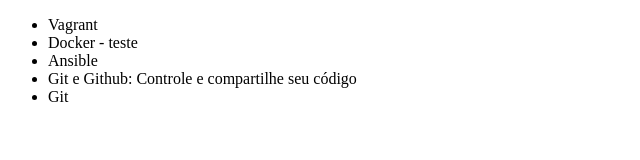
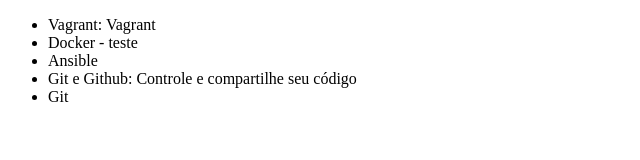
Before and after one commit to bastosdavi/alura-git, a plain HTML site: page index.html in a window 1280 px wide. Shown: the full height of the page, 0-640 px from the left. Drawn offline with Linux system fonts and the light colour scheme.

Commit message:
Alteracao vagrant 2

```diff
--- a/index.html
+++ b/index.html
@@ -6,7 +6,7 @@
     </head>
     <body>
         <ul>
-            <li>Vagrant</li>
+            <li>Vagrant: Vagrant</li>
             <li>Docker - teste</li>
             <li>Ansible</li>
             <li>Git e Github: Controle e compartilhe seu código</li>
```
